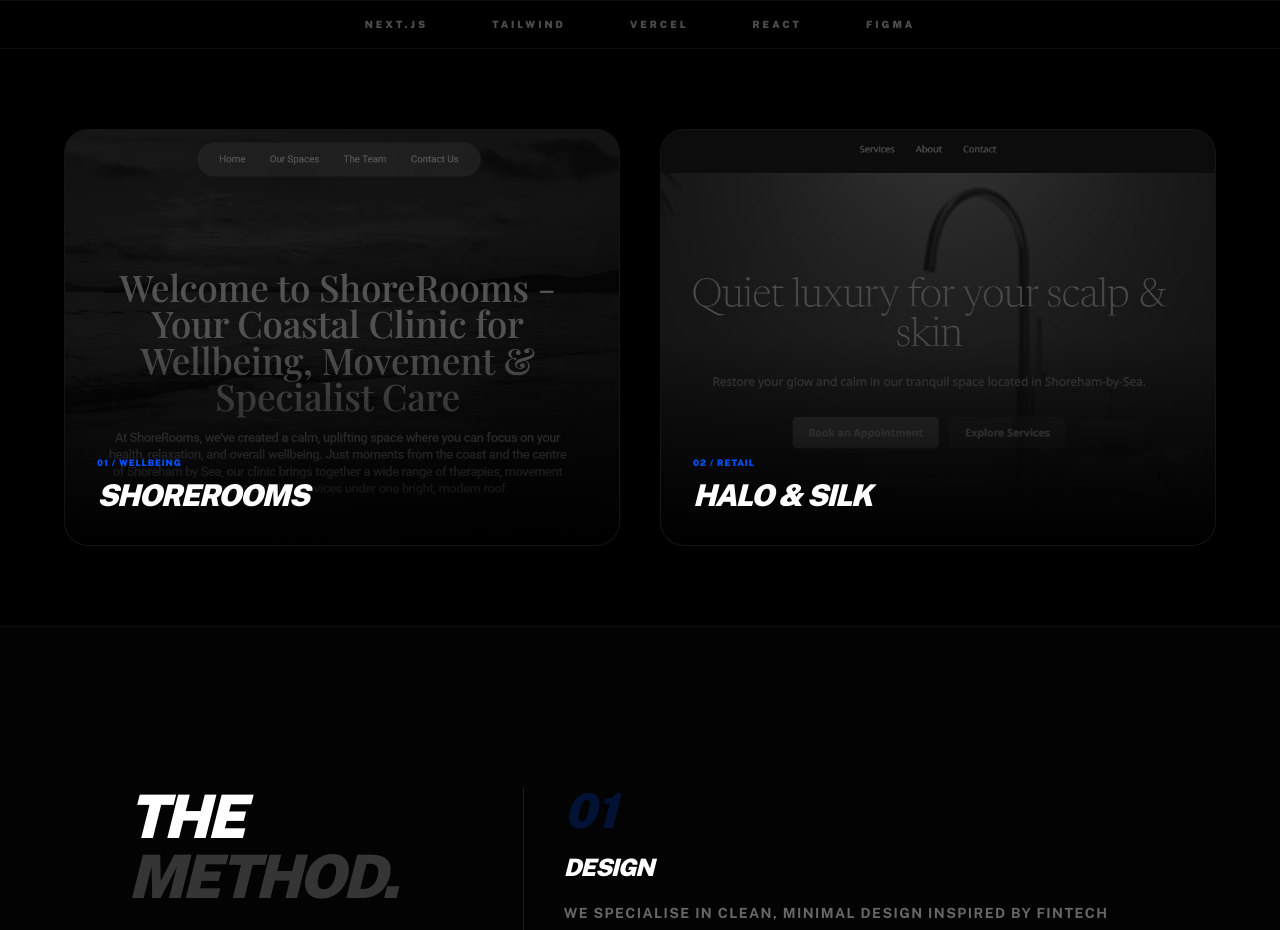
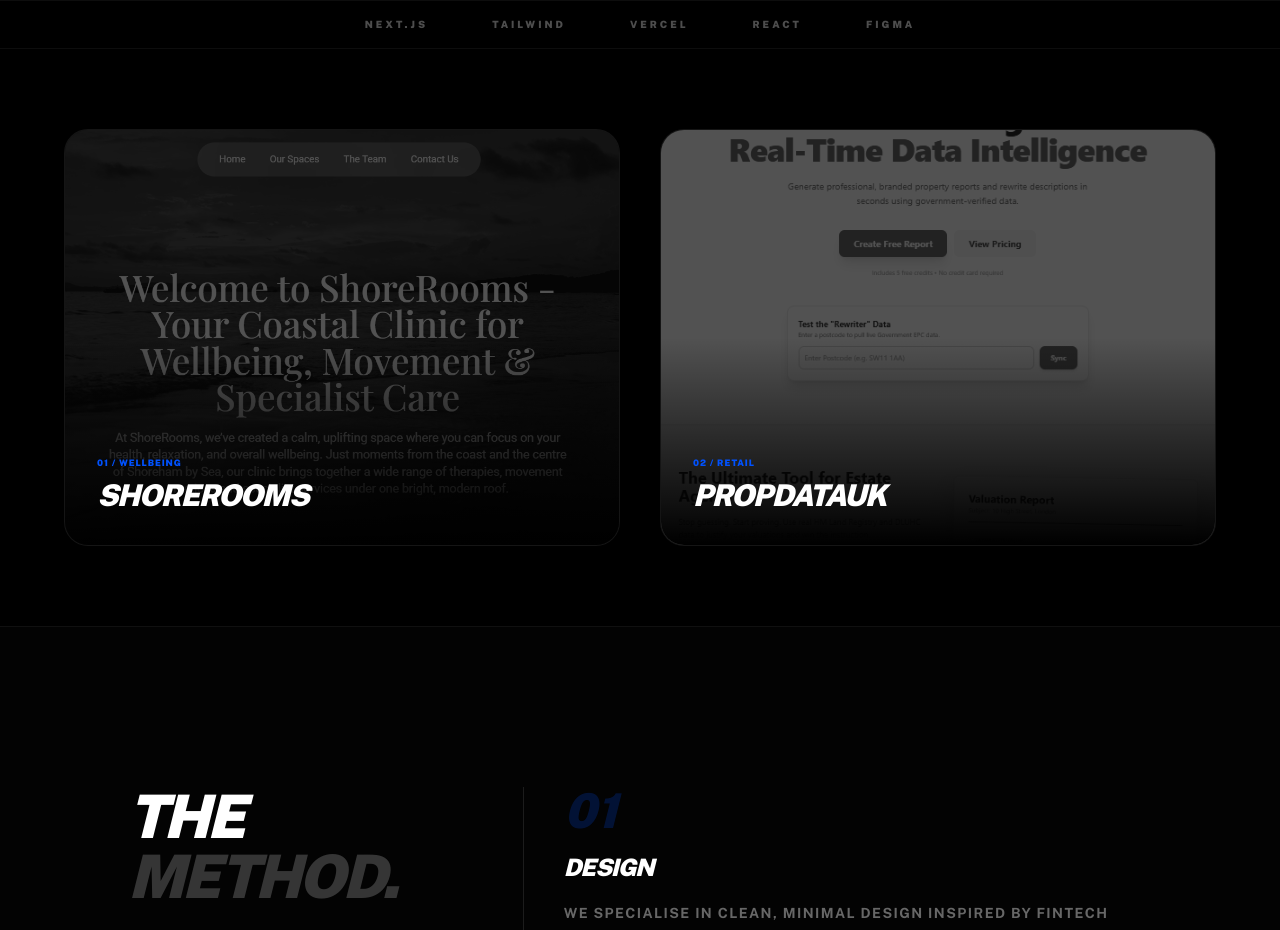
Before and after one commit to signaldesklabs/SignalDeskLabs, a plain HTML site: page index.html in a window 1280 px wide. Shown: the part 800-1730 px from the top of the page. Drawn offline with nearby package versions, Linux system fonts and the light colour scheme.

```diff
--- a/index.html
+++ b/index.html
@@ -225,13 +225,13 @@
             <div class="absolute inset-0 grayscale group-hover:grayscale-0 group-hover:scale-105 transition-all duration-1000 bg-[url('shore.png')] bg-cover bg-center opacity-30 group-hover:opacity-50"></div>
           </a>
 
-          <a href="https://haloandsilk.co.uk/" class="reveal delay-200 tilt-card group relative w-full md:w-1/2 aspect-[4/3] bg-[#080808] rounded-3xl overflow-hidden border border-white/5 cursor-pointer block">
+          <a href="https://www.propdatauk.co.uk/" class="reveal delay-200 tilt-card group relative w-full md:w-1/2 aspect-[4/3] bg-[#080808] rounded-3xl overflow-hidden border border-white/5 cursor-pointer block">
             <div class="absolute inset-0 bg-gradient-to-t from-black via-transparent to-transparent z-10"></div>
             <div class="absolute bottom-8 left-8 z-20">
                 <span class="text-accent font-black uppercase tracking-widest text-[9px] mb-2 block tracking-[0.5em]">02 / Retail</span>
-                <h3 class="text-3xl font-black italic uppercase tracking-tighter">Halo & Silk</h3>
+                <h3 class="text-3xl font-black italic uppercase tracking-tighter">PropDataUK</h3>
             </div>
-             <div class="absolute inset-0 grayscale group-hover:grayscale-0 group-hover:scale-105 transition-all duration-1000 bg-[url('halo.png')] bg-cover bg-center opacity-30 group-hover:opacity-50"></div>
+             <div class="absolute inset-0 grayscale group-hover:grayscale-0 group-hover:scale-105 transition-all duration-1000 bg-[url('propdata.png')] bg-cover bg-center opacity-30 group-hover:opacity-50"></div>
           </a>
       </div>
     </section>
```
